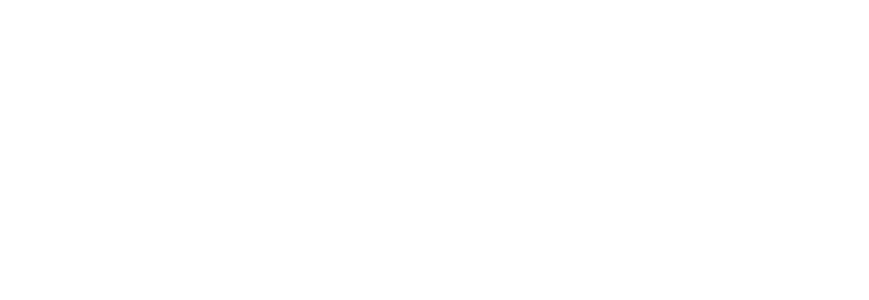
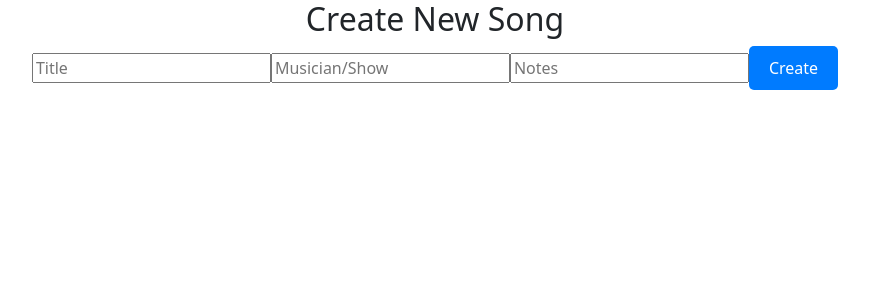
Before and after one commit to tayloreisele/crescendo2.0, a React (Create React App) app in the folder crescendo-frontend/: page /AddSong in a window 1280 px wide. Before the commit this address had no page. Shown: the top 300 px of the page, without its empty margins (205-1074 px from the left). Built offline with nearby package versions, Linux system fonts and the light colour scheme.

Commit message:
Create new song form is completed! Styling still needs work.

```diff
--- a/crescendo-frontend/src/App.js
+++ b/crescendo-frontend/src/App.js
@@ -7,6 +7,8 @@
 import Verify from './Verify';
 import Dashboard from './Dashboard';
 import SongTable from './components/SongTable';
+import AddSong from './pages/AddSong';
+
 
 function App() {
   return (
@@ -19,6 +21,7 @@
           <Route path='/verify' element={<Verify />} />
           <Route path='/dashboard' element={<Dashboard />} />
           <Route path='/SongTable' element={<SongTable />} />
+          <Route path='/AddSong' element={<AddSong />} />
         </Routes>
       </div>
     </Router>
--- a/crescendo-frontend/src/Dashboard.js
+++ b/crescendo-frontend/src/Dashboard.js
@@ -46,7 +46,7 @@
     return (
         <div className="dashboard">
             <h1>Welcome to Crescendo</h1>
-            <h2>Let's Build Your Repertoire</h2>
+            <h2>Dashboard</h2>
             <input type="file" id="fileInput" style={{ display: 'none' }} onChange={handleFileChange} />
             <button onClick={uploadSheet} className="upload-button">Upload Sheet Music</button>
             <p className='message'>{message}</p>
--- a/crescendo-frontend/src/components/SongTable.js
+++ b/crescendo-frontend/src/components/SongTable.js
@@ -1,28 +1,25 @@
 import React, { useState, useEffect } from 'react';
-import { Navigate } from 'react-router-dom';
-import 'bootstrap/dist/css/bootstrap.min.css';//used to style table
-import axios from 'axios'; // Import Axios for making HTTP requests
+import { useNavigate } from 'react-router-dom';
+import 'bootstrap/dist/css/bootstrap.min.css'; //used to style table
+import axios from 'axios'; // imported axios for making HTTP requests
+
 
 const SongTable = () => {
-  //stores the list of songs
-  const [songs, setSongs] = useState([]);
-  //stores searchterm
-  const [searchTerm, setSearchTerm] = useState('');
-  //stores the filtered songs by id
-  const [filteredSongs, setFilteredSongs] = useState([]);
+  const [filteredSongs, setFilteredSongs] = useState([]);//stores the list of songs by id
+  const [searchTerm, setSearchTerm] = useState('');//stores searchterm
+  const navigate = useNavigate(); //allows navigation between pages
 
   useEffect(() => {
     fetchSongs();
   }, []);
 
-// Fetchs songs from backend server API
+  // Fetches songs from backend server API
   const fetchSongs = async () => {
     try {
-      const response = await fetch('http://localhost:8080/songs');
+      const response = await fetch('http://localhost:8080/api/songs/list');
       if (response.ok) {
         const data = await response.json();
-        setSongs(data);
-        setFilteredSongs(data); // Initialize filteredSongs with all songs
+        setFilteredSongs(data);
       } else {
         console.error('Failed to get songs');
       }
@@ -30,13 +27,7 @@
       console.error('Failed to fetch songs', error);
     }
   };
-
-// Function to create new song
-  const createNewSong = () => {
-    Navigate('/song');
-  };
-
-// Function to search songs
+  // Function to search songs
   const handleSearch = async () => {
     try {
       const response = await axios.get(`http://localhost:8080/api/songs/search?keyword=${searchTerm}`);
@@ -46,10 +37,15 @@
     }
   };
 
+  // Function to create new song
+  const handleAddSong = () => {
+    navigate('/addSong'); // Navigate to the add song form
+  };
+
   return (
     <div className="container">
       <h2 className="text-center">Your Music Repertoire</h2>
-      <button className="btn btn-primary mb-2" onClick={createNewSong}>Add New Song</button>
+      <button className="btn btn-primary mb-2" onClick={handleAddSong}>Add New Song</button>
       <input
         type="text"
         className="form-control mb-2"
@@ -57,7 +53,7 @@
         value={searchTerm}
         onChange={e => setSearchTerm(e.target.value)}
       />
-       <button className="btn btn-primary mb-2" onClick={handleSearch}>Search</button>
+      <button className="btn btn-primary mb-2" onClick={handleSearch}>Search</button>
       <table className="table table-bordered table-striped table-advanced table-hover">
         <thead>
           <tr>
--- /dev/null
+++ b/crescendo-frontend/src/pages/AddSong.js
@@ -0,0 +1,67 @@
+import React, { useState } from 'react';
+import { useNavigate } from 'react-router-dom'; //allows navigation between pages
+
+// Function for adding new song
+const AddSong = () => {
+    const navigate = useNavigate();
+    const [song, setSong] = useState({id:'', title:'', musician:'', notes:''}); // stores song details
+    const [message, setMessage] = useState(''); //acts as console.log for errors
+
+    // function to handle form submission
+    const handleSubmit = async (event) => {
+        event.preventDefault();
+        // Send a POST request to the server to add the new song
+        try {
+            const response = await fetch('http://localhost:8080/api/songs/add', {
+                method: 'POST',
+                headers: {
+                    'Content-Type': 'application/json',
+                },
+                body: JSON.stringify(song),
+            });
+
+            if (response.ok) {
+                setMessage('New Song Added');
+                navigate('/SongTable'); // Navigate to the list of songs page
+                setSong({ title: '', musician: '', notes: '' }); // Clear the form fields after successful addition
+            } else {
+                setMessage('Failed to add song');
+            }
+        } catch (error) {
+            console.error('Error adding song:', error);
+            setMessage('Failed to add song');
+        }
+    };
+
+    return (
+        <div>
+            <h2>Create New Song</h2>
+            <form onSubmit={handleSubmit}>
+                <input
+                    type="text"
+                    value={song.title}
+                    onChange={(e) => setSong({ ...song, title: e.target.value })}
+                    placeholder="Title"
+                    required
+                />
+                <input
+                    type="text"
+                    value={song.musician}
+                    onChange={(e) => setSong({ ...song, musician: e.target.value })}
+                    placeholder="Musician/Show"
+                    required
+                />
+                <input
+                    type="text"
+                    value={song.notes}
+                    onChange={(e) => setSong({ ...song, notes: e.target.value })}
+                    placeholder="Notes"
+                />
+                <button type="submit" className='link-button'>Create</button>
+            </form>
+            {message && <p>{message}</p>}
+        </div>
+    );
+};
+
+export default AddSong;
```
